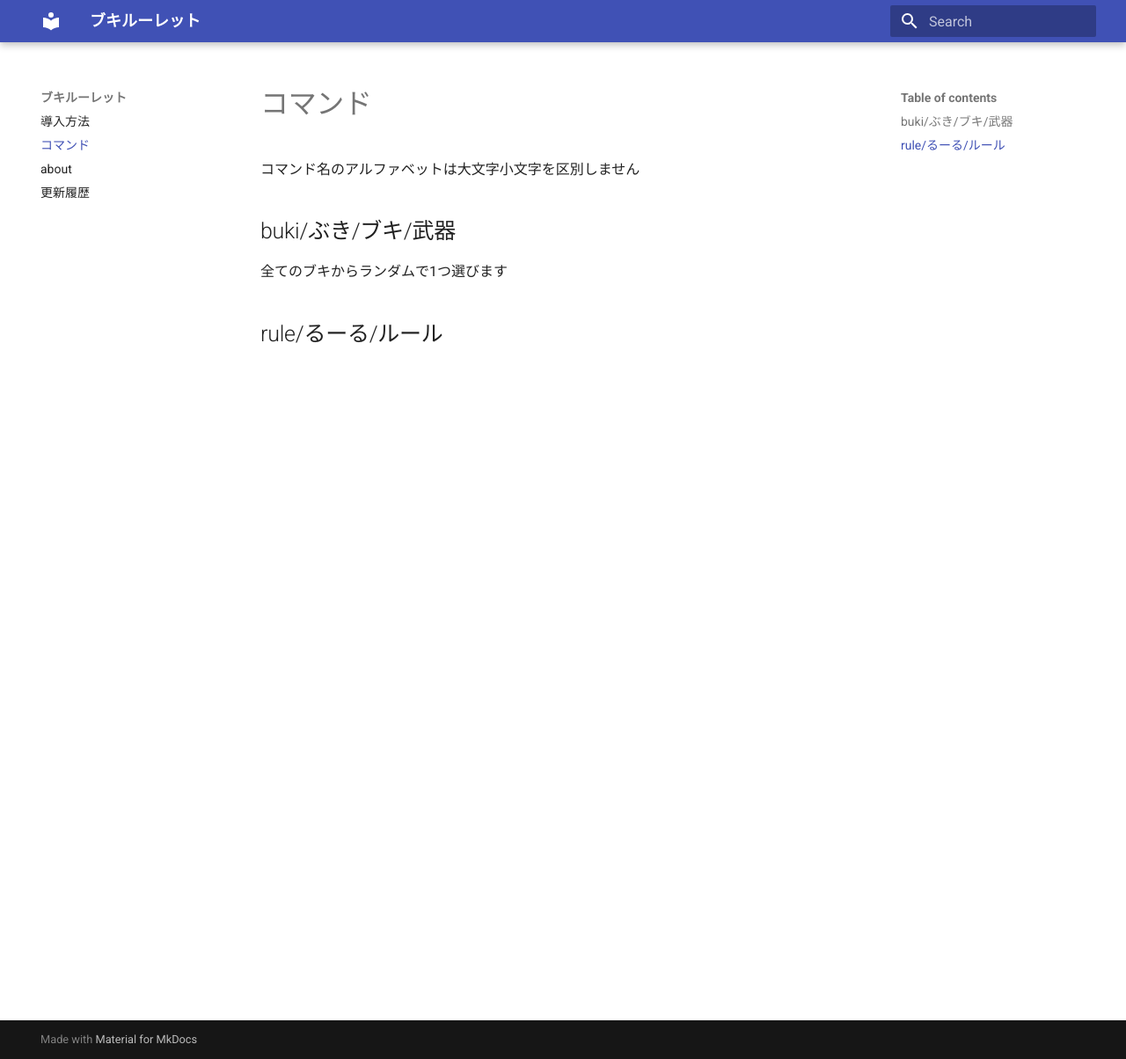
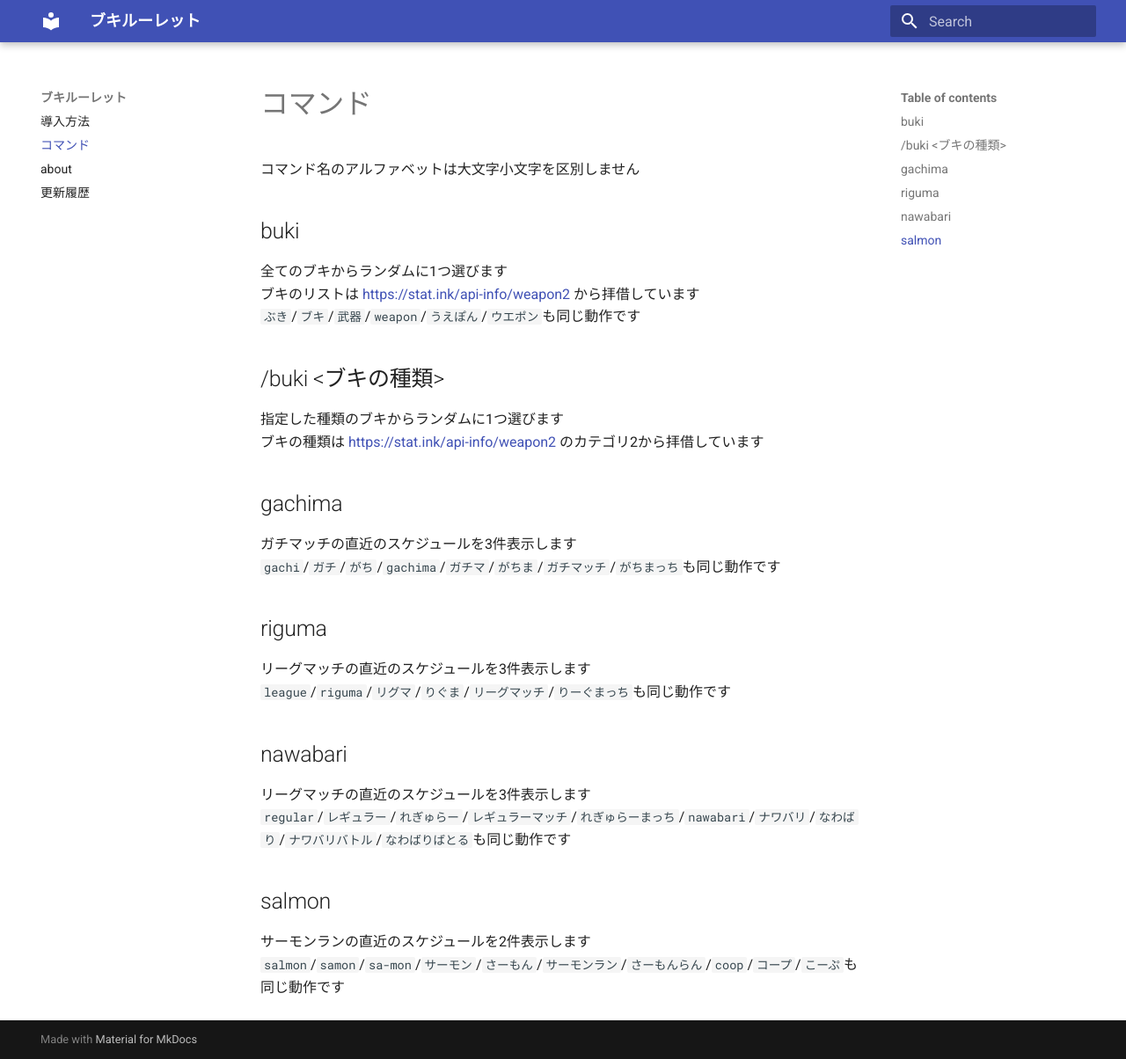
Before and after one commit to murufon/bukiBot, an MkDocs documentation site: the page built from docs/docs/command.md, in a window 1280 px wide and 1204 px high. Shown: the whole window at 88% size. Built offline with MkDocs 1.6.1 and Material for MkDocs 9.7.7, drawn with Linux system fonts in a browser that asks for light colours.

Commit message:
update docs

```diff
--- a/bot.py
+++ b/bot.py
@@ -72,7 +72,7 @@ async def on_message(message):
     if message.author.bot:
         return
 
-    if message.content.lower() in ['buki', 'ぶき', 'ブキ', '武器', 'weapon', 'うえぽん', 'ウエポン', 'arms', 'アームズ', 'あーむず']:
+    if message.content.lower() in ['buki', 'ぶき', 'ブキ', '武器', 'weapon', 'うえぽん', 'ウエポン']:
         json_data = json.load(open('weapon.json','r'))
         buki = random.choice(json_data)
         ja_name = buki["name"]["ja_JP"]
--- a/docs/docs/command.md
+++ b/docs/docs/command.md
@@ -1,7 +1,27 @@
 # コマンド
 コマンド名のアルファベットは大文字小文字を区別しません
 
-## buki/ぶき/ブキ/武器
-全てのブキからランダムで1つ選びます
+## buki
+全てのブキからランダムに1つ選びます
+ブキのリストは [https://stat.ink/api-info/weapon2](https://stat.ink/api-info/weapon2) から拝借しています
+`ぶき`/`ブキ`/`武器`/`weapon`/`うえぽん`/`ウエポン`も同じ動作です
 
-## rule/るーる/ルール
+## /buki <ブキの種類>
+指定した種類のブキからランダムに1つ選びます
+ブキの種類は [https://stat.ink/api-info/weapon2](https://stat.ink/api-info/weapon2) のカテゴリ2から拝借しています
+
+## gachima
+ガチマッチの直近のスケジュールを3件表示します
+`gachi`/`ガチ`/`がち`/`gachima`/`ガチマ`/`がちま`/`ガチマッチ`/`がちまっち`も同じ動作です
+
+## riguma
+リーグマッチの直近のスケジュールを3件表示します
+`league`/`riguma`/`リグマ`/`りぐま`/`リーグマッチ`/`りーぐまっち`も同じ動作です
+
+## nawabari
+リーグマッチの直近のスケジュールを3件表示します
+`regular`/`レギュラー`/`れぎゅらー`/`レギュラーマッチ`/`れぎゅらーまっち`/`nawabari`/`ナワバリ`/`なわばり`/`ナワバリバトル`/`なわばりばとる`も同じ動作です
+
+## salmon
+サーモンランの直近のスケジュールを2件表示します
+`salmon`/`samon`/`sa-mon`/`サーモン`/`さーもん`/`サーモンラン`/`さーもんらん`/`coop`/`コープ`/`こーぷ`も同じ動作です
```
Also changed, not shown: docs/docs/changeLog.md (+7 -0 lines).
